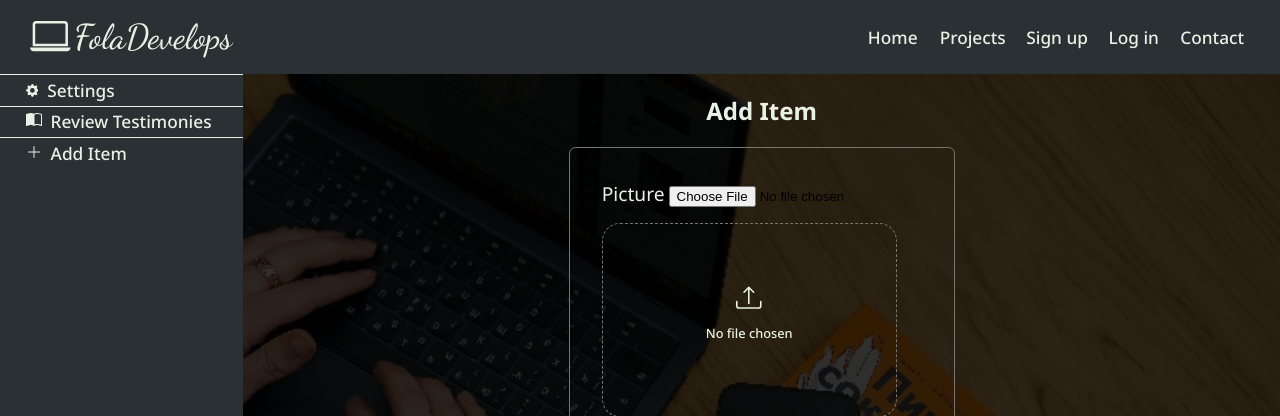
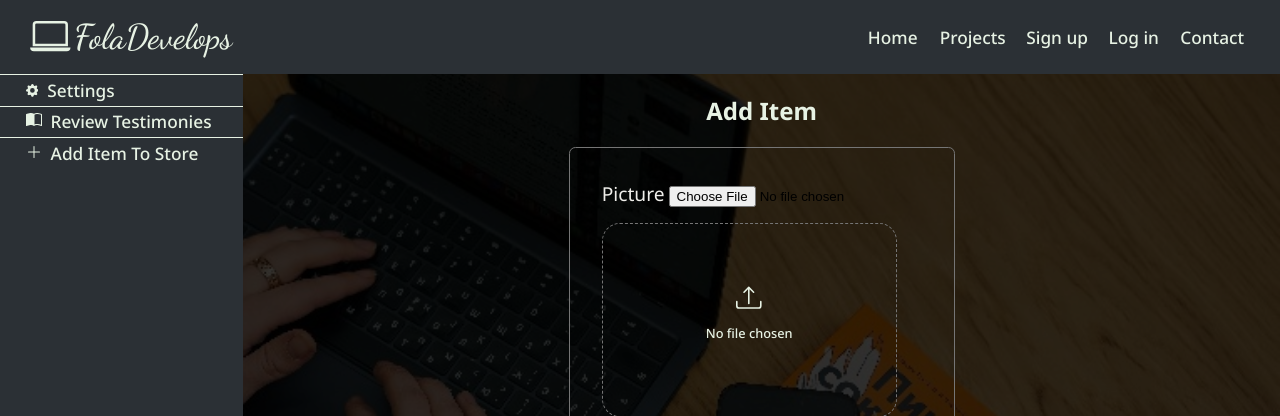
Before and after one commit to folajimiabolade/fola-develops, a Flask app: template templates/add-item.html in a window 1280 px wide. Shown: the top 416 px of the page. Run offline with Flask 3, Linux system fonts and the light colour scheme; the template is opened without the code that fills it, so the values that code supplies are empty, except form fields; form fields are guessed from the names that the template uses; some web fonts are replaced.

```diff
--- a/templates/base.html
+++ b/templates/base.html
@@ -62,11 +62,11 @@
                                 <a class="text nav-link portrait-only" type="button" href="{{ url_for('settings') }}">Settings</a>
                                 {% if current_user.email == admin_email %}
                                     <a class="text nav-link portrait-only" type="button" href="{{ url_for('admin') }}">Review Testimonies</a>
-                                    <a class="text nav-link portrait-only" type="button" href="{{ url_for('add_item') }}">Add Item</a>
+                                    <a class="text nav-link portrait-only" type="button" href="{{ url_for('add_item') }}">Add Item To Store</a>
                                 {% endif %}
 
                                 {% if current_user.email == "view@foladevelops.onrender.com" %}
-                                    <a class="text nav-link portrait-only" type="button" href="{{ url_for('add_item') }}">Add Item</a>
+                                    <a class="text nav-link portrait-only" type="button" href="{{ url_for('add_item') }}">Add Item To Store</a>
                                 {% endif %}
 
                                 <a type="button" class="logout text nav-link" href="{{ url_for('logout') }}">Logout</a>
--- a/templates/user_base.html
+++ b/templates/user_base.html
@@ -83,7 +83,7 @@
                 <a class="text user-link landscape-only" type="button" href="{{ url_for('add_item') }}">
                     <svg xmlns="http://www.w3.org/2000/svg" width="16" height="16" fill="currentColor" class="bi bi-plus-lg user-svg" viewBox="0 0 16 16">
                         <path fill-rule="evenodd" d="M8 2a.5.5 0 0 1 .5.5v5h5a.5.5 0 0 1 0 1h-5v5a.5.5 0 0 1-1 0v-5h-5a.5.5 0 0 1 0-1h5v-5A.5.5 0 0 1 8 2"/>
-                    </svg><p class="nav-text">  Add Item</p>
+                    </svg><p class="nav-text">  Add Item To Store</p>
                 </a>
             {% endif %}
 
@@ -93,7 +93,7 @@
                 <a class="text user-link landscape-only" type="button" href="{{ url_for('add_item') }}">
                     <svg xmlns="http://www.w3.org/2000/svg" width="16" height="16" fill="currentColor" class="bi bi-plus-lg user-svg" viewBox="0 0 16 16">
                         <path fill-rule="evenodd" d="M8 2a.5.5 0 0 1 .5.5v5h5a.5.5 0 0 1 0 1h-5v5a.5.5 0 0 1-1 0v-5h-5a.5.5 0 0 1 0-1h5v-5A.5.5 0 0 1 8 2"/>
-                    </svg><p class="nav-text">  Add Item</p>
+                    </svg><p class="nav-text">  Add Item To Store</p>
                 </a>
             {% endif %}
 
```
